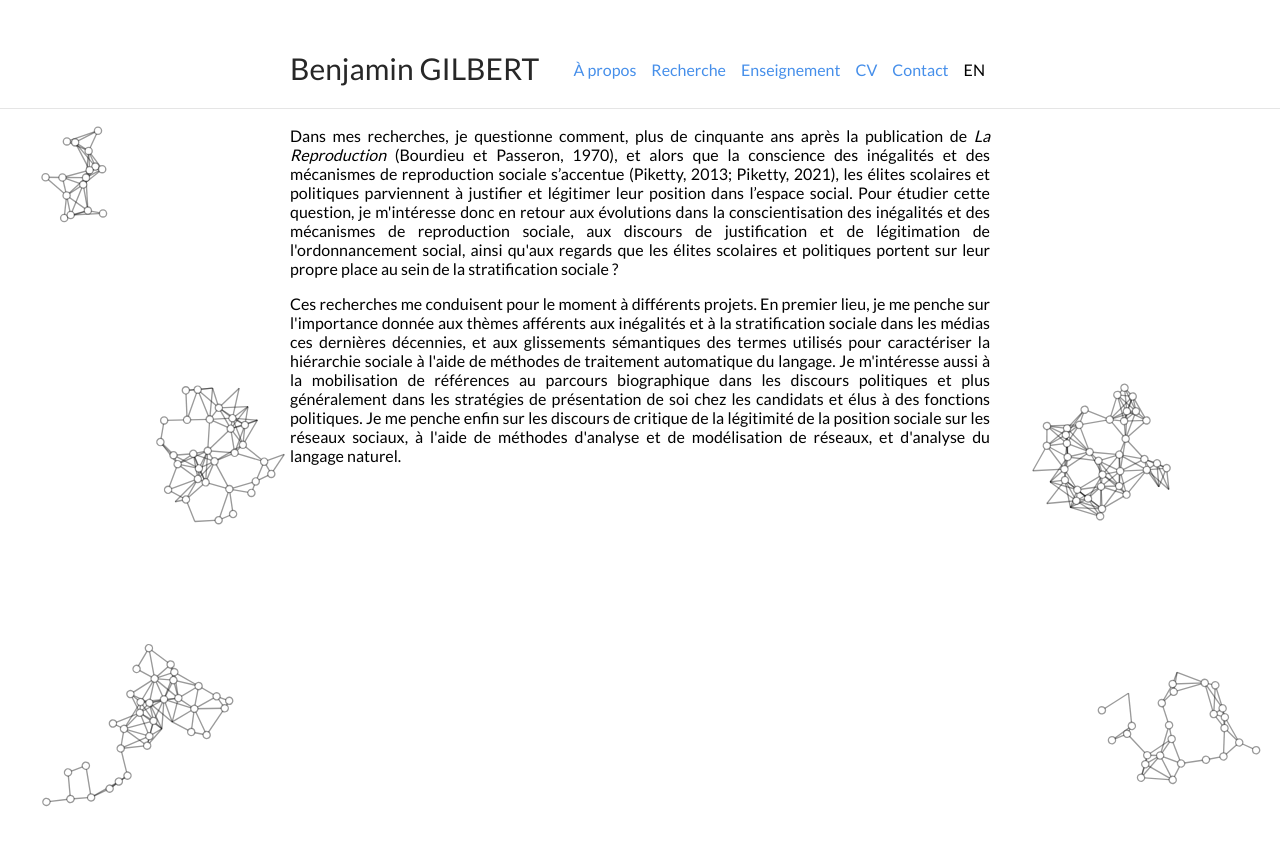
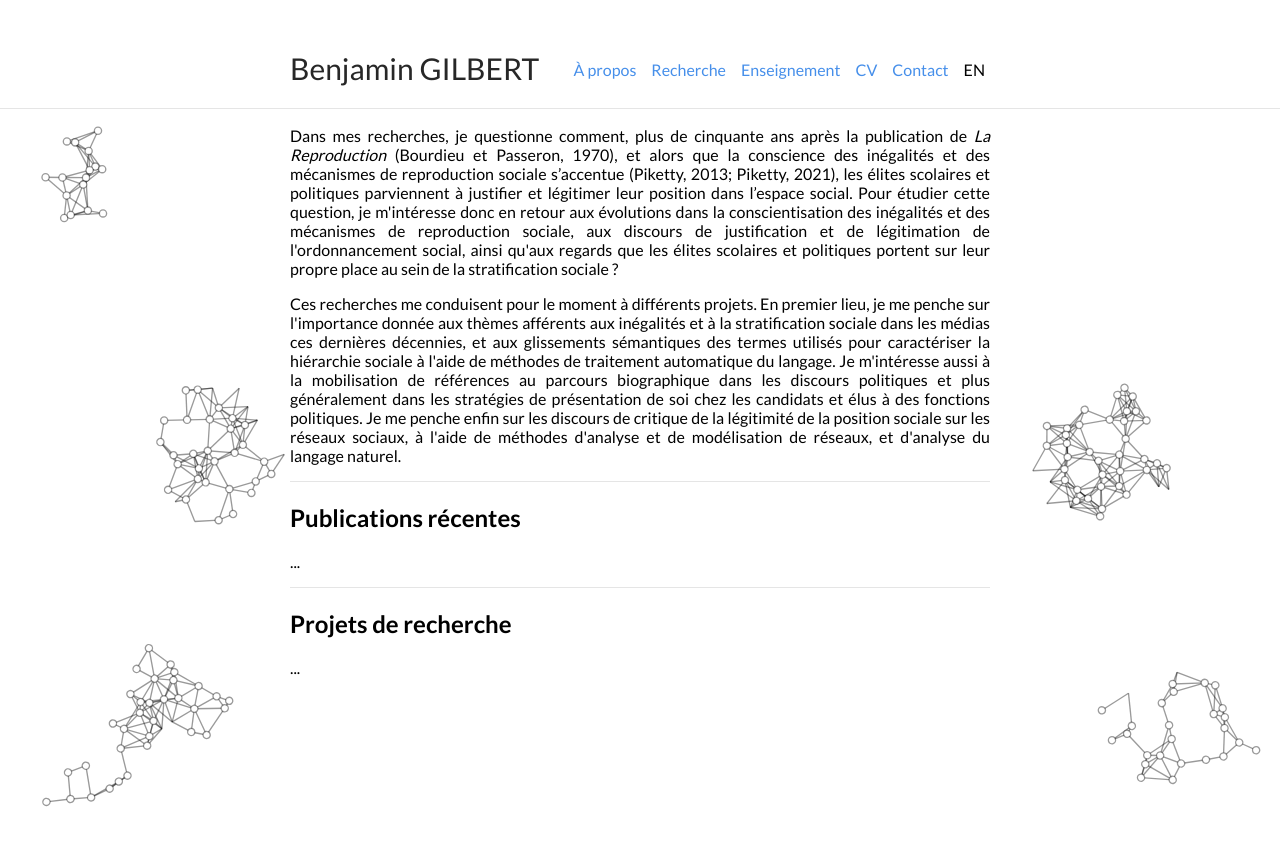
Before and after one commit to bglbrt/bglbrt.github.io, a Jekyll site: the page built from fr/recherche.md, in a window 1280 px wide. Shown: the top 846 px of the page. Built offline with Jekyll 4.4.1, drawn with Linux system fonts in a browser that asks for light colours.

Commit message:
Update recherche.md

```diff
--- a/fr/recherche.md
+++ b/fr/recherche.md
@@ -11,3 +11,23 @@ lang: "fr"
 <p> Ces recherches me conduisent pour le moment à différents projets. En premier lieu, je me penche sur l'importance donnée aux thèmes afférents aux inégalités et à la stratification sociale dans les médias ces dernières décennies, et aux glissements sémantiques des termes utilisés pour caractériser la hiérarchie sociale à l'aide de méthodes de traitement automatique du langage. Je m'intéresse aussi à la mobilisation de références au parcours biographique dans les discours politiques et plus généralement dans les stratégies de présentation de soi chez les candidats et élus à des fonctions politiques. Je me penche enfin sur les discours de critique de la légitimité de la position sociale sur les réseaux sociaux, à l'aide de méthodes d'analyse et de modélisation de réseaux, et d'analyse du langage naturel. </p>
 
 </div>
+
+---
+
+## Publications récentes
+
+<div style="text-align: justify">
+
+<p> ... </p>
+
+</div>
+
+---
+
+## Projets de recherche
+
+<div style="text-align: justify">
+
+<p> ... </p>
+
+</div>
```
